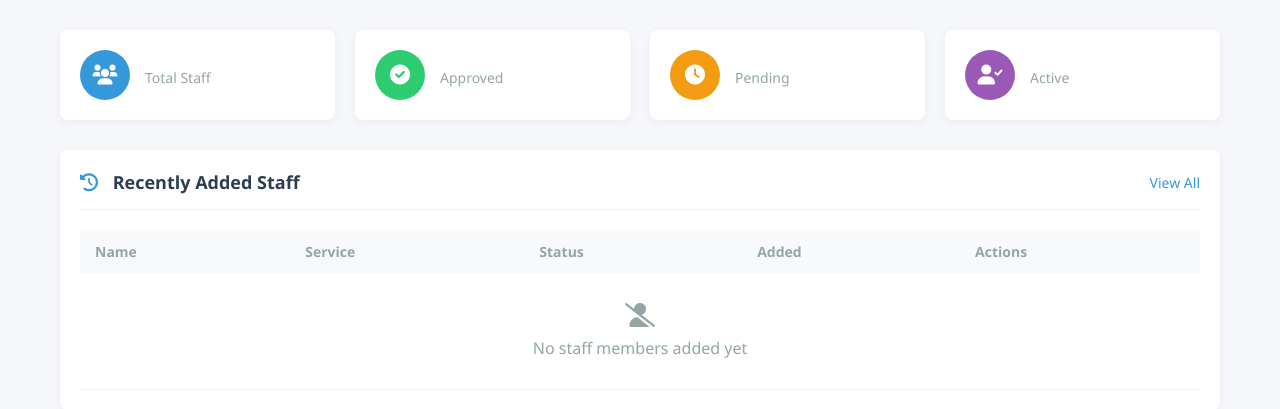
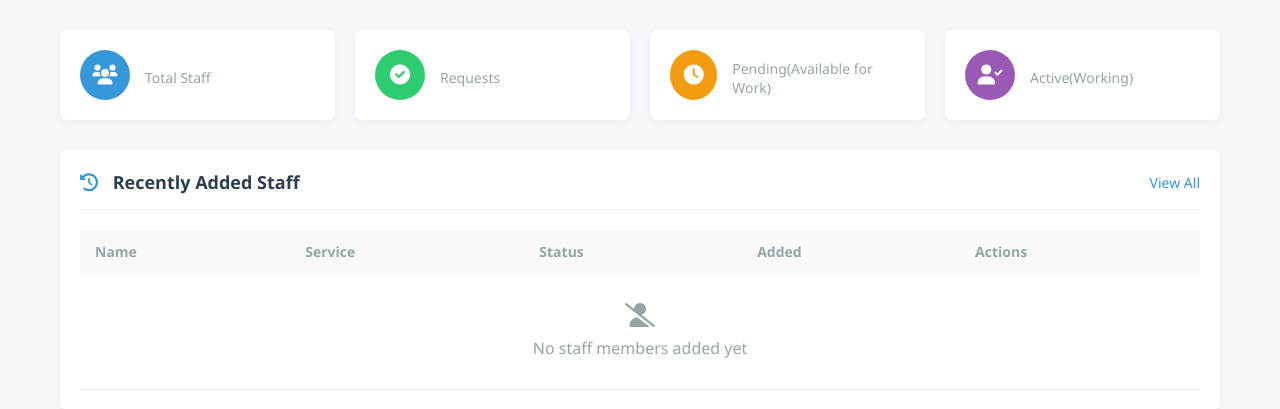
Before and after one commit to bincysatheesh/yuaiproduct, a Django app: template familymembers/templates/services/agencydash.html in a window 1280 px wide. Shown: the part 55-464 px from the top of the page. Run offline with Django 4.2, Linux system fonts and the light colour scheme; the template is opened without the code that fills it, so the values that code supplies are empty.

Commit message:
change-agency

```diff
--- a/familymembers/templates/services/agencydash.html
+++ b/familymembers/templates/services/agencydash.html
@@ -306,7 +306,7 @@
                 </div>
                 <div class="stat-info">
                     <h3>{{ stats.approved }}</h3>
-                    <p>Approved</p>
+                    <p>Requests</p>
                 </div>
             </div>
 
@@ -316,7 +316,7 @@
                 </div>
                 <div class="stat-info">
                     <h3>{{ stats.pending }}</h3>
-                    <p>Pending</p>
+                    <p>Pending(Available for Work)</p>
                 </div>
             </div>
 
@@ -326,7 +326,7 @@
                 </div>
                 <div class="stat-info">
                     <h3>{{ stats.active }}</h3>
-                    <p>Active</p>
+                    <p>Active(Working)</p>
                 </div>
             </div>
         </div>
```
Also changed, not shown: familymembers/services/models.py (+6 -3 lines), familymembers/db.sqlite3.
